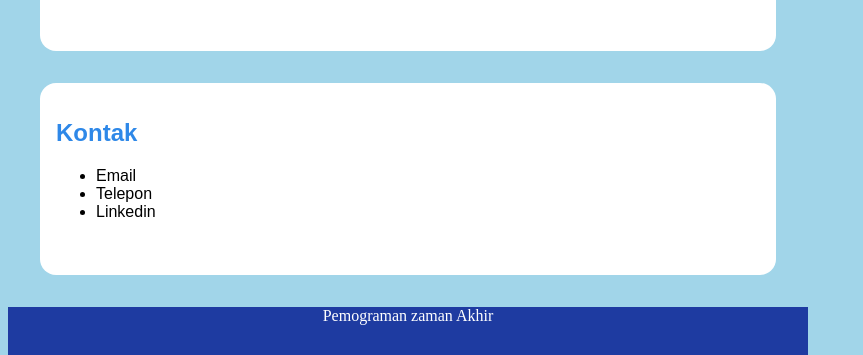
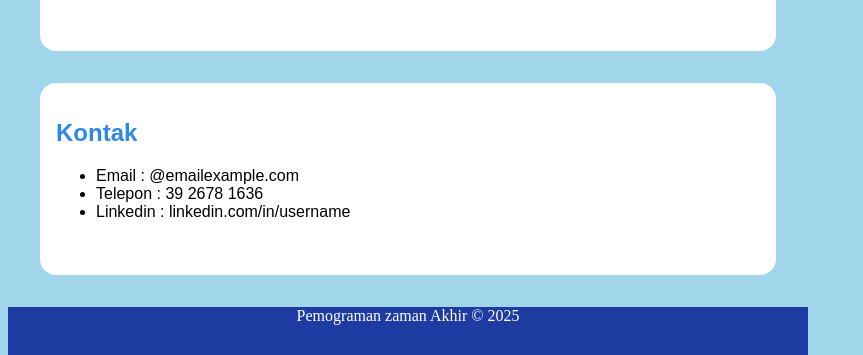
Before and after one commit to syaele/html, a plain HTML site: page sts/index.html in a window 1280 px wide. Shown: the part 623-978 px from the top of the page, without its empty margins (0-863 px from the left). Drawn offline with Linux system fonts and the light colour scheme.

Commit message:
Add files via upload

```diff
--- a/sts/index.html
+++ b/sts/index.html
@@ -3,7 +3,7 @@
 <head>
     <meta charset="UTF-8">
     <meta name="viewport" content="width=device-width, initial-scale=1.0">
-    <title>Document</title>
+    <title>sts</title>
     <link rel="stylesheet" href="/sts/style.css">
 </head>
 <body>
@@ -36,18 +36,17 @@
         <h2>Kontak</h2>
         <div class="Dasar">
             <ul>
-                <li>Email</li>
-                <li>Telepon</li>
-                <li>Linkedin</li>
+                <li>Email : @emailexample.com</li>
+                <li>Telepon : 39 2678 1636</li>
+                <li>Linkedin : linkedin.com/in/username</li>
             </ul>
         </div>
     </section>
 
     <section class="oek">
         <div class="copy">
-            Pemograman zaman Akhir
+            Pemograman zaman Akhir © 2025
         </div>
     </section>
-
 </body>
 </html>
--- a/sts/style.css
+++ b/sts/style.css
@@ -1,5 +1,6 @@
 body {
     background-color: #0792c560;
+
 }
 header {
     background-color: rgb(30, 59, 161);
```
